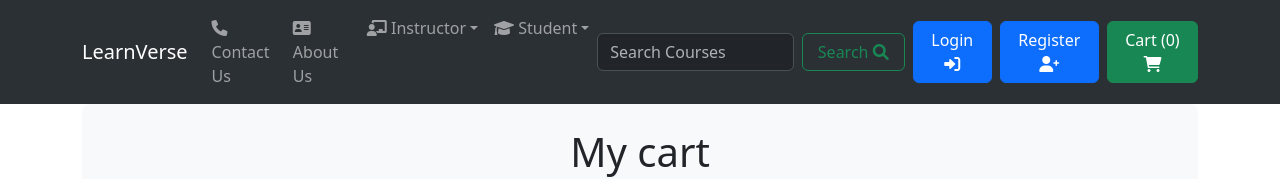
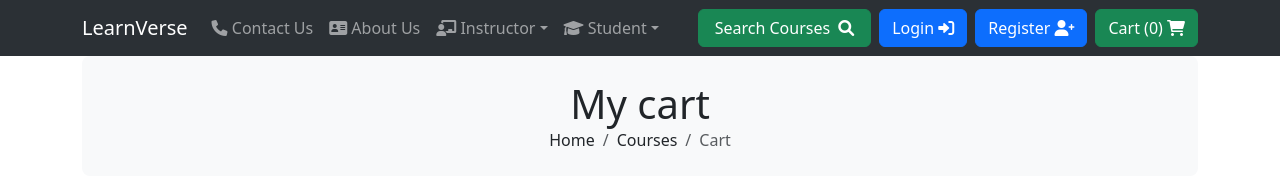
Before and after one commit to Varshita-J/Learn_verse, a React (Vite) app in the folder frontend/: page /cart in a window 1280 px wide. Shown: the top 179 px of the page. Built offline with nearby package versions, Linux system fonts and the light colour scheme; no server answers; what simple-zustand-devtools would draw is missing.

Commit message:
Improve navbar search button UI and implement search functionality

```diff
--- a/frontend/src/views/partials/BaseHeader.jsx
+++ b/frontend/src/views/partials/BaseHeader.jsx
@@ -5,15 +5,9 @@ import { useAuthStore } from "../../store/auth";
 
 function BaseHeader() {
     const [cartCount, setCartCount] = useContext(CartContext);
-    const [searchQuery, setSearchQuery] = useState("");
     const navigate = useNavigate();
+    const [isLoggedIn, user] = useAuthStore((state) => [state.isLoggedIn, state.user]);
 
-    const handleSearchSubmit = () => {
-        navigate(`/search/?search=${searchQuery}`);
-    };
-
-    const [isLoggedIn, user] = useAuthStore((state) => [state.isLoggedIn, state.user]);
-    // console.log(isLoggedIn())
     return (
         <div>
             <nav className="navbar navbar-expand-lg bg-body-tertiary" data-bs-theme="dark">
@@ -159,17 +153,14 @@ function BaseHeader() {
                                 </ul>
                             </li>
                         </ul>
-                        <form className="d-flex" role="search">
-                            <input
-                                className="form-control me-2 w-100"
-                                type="search"
-                                placeholder="Search Courses"
-                                aria-label="Search Courses"
-                            />
-                            <button className="btn btn-outline-success w-50" type="submit">
-                                Search <i className="fas fa-search"></i>
-                            </button>
-                        </form>
+                        <button
+                            className="btn btn-success px-3 d-flex align-items-center gap-2 ms-2 align-self-center"
+                            type="button"
+                            onClick={() => navigate("/search")}
+                            >
+                            <span>Search Courses</span>
+                            <i className="fas fa-search" />
+                        </button>
                         {isLoggedIn() === true ? (
                             <>
                                 <Link to="/logout/" className="btn btn-primary ms-2" type="submit">
```
